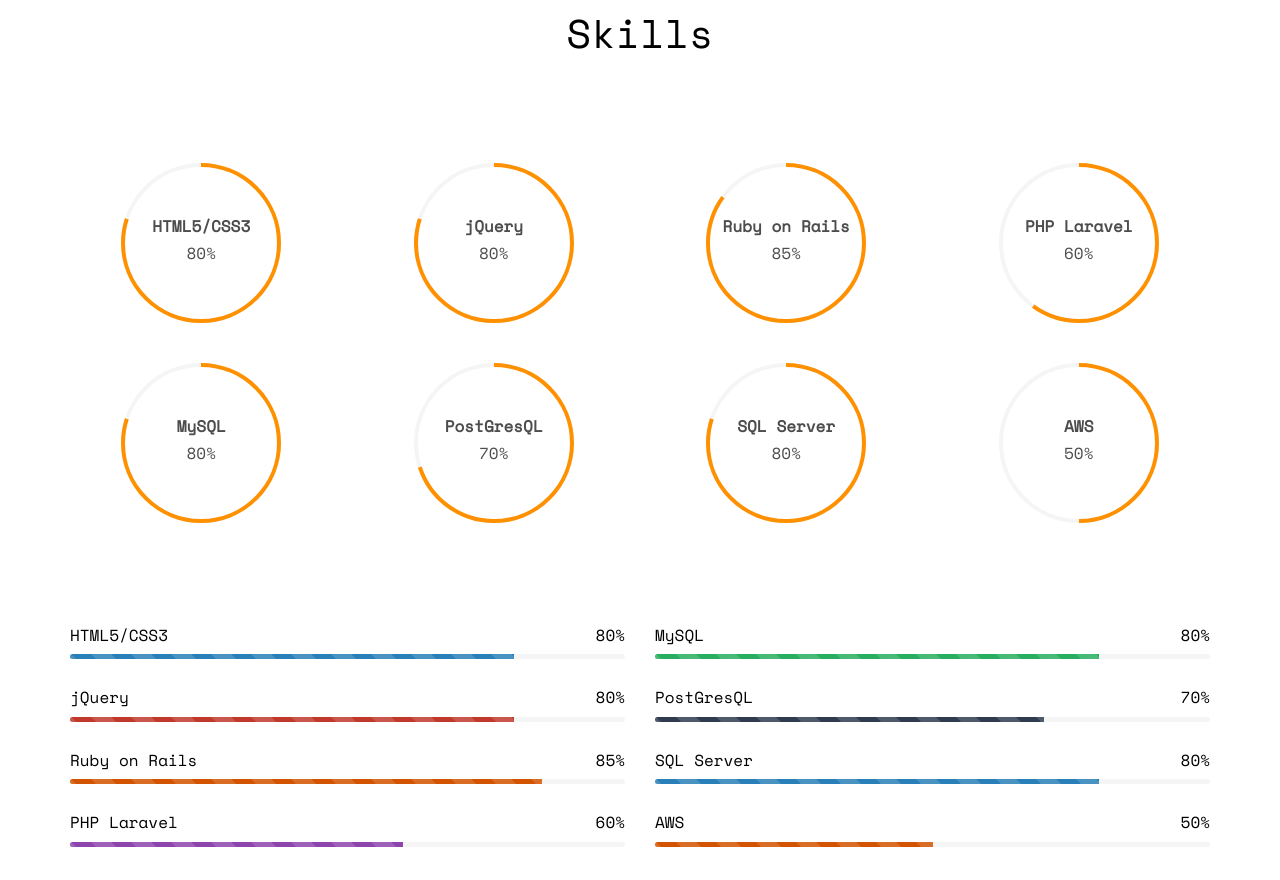
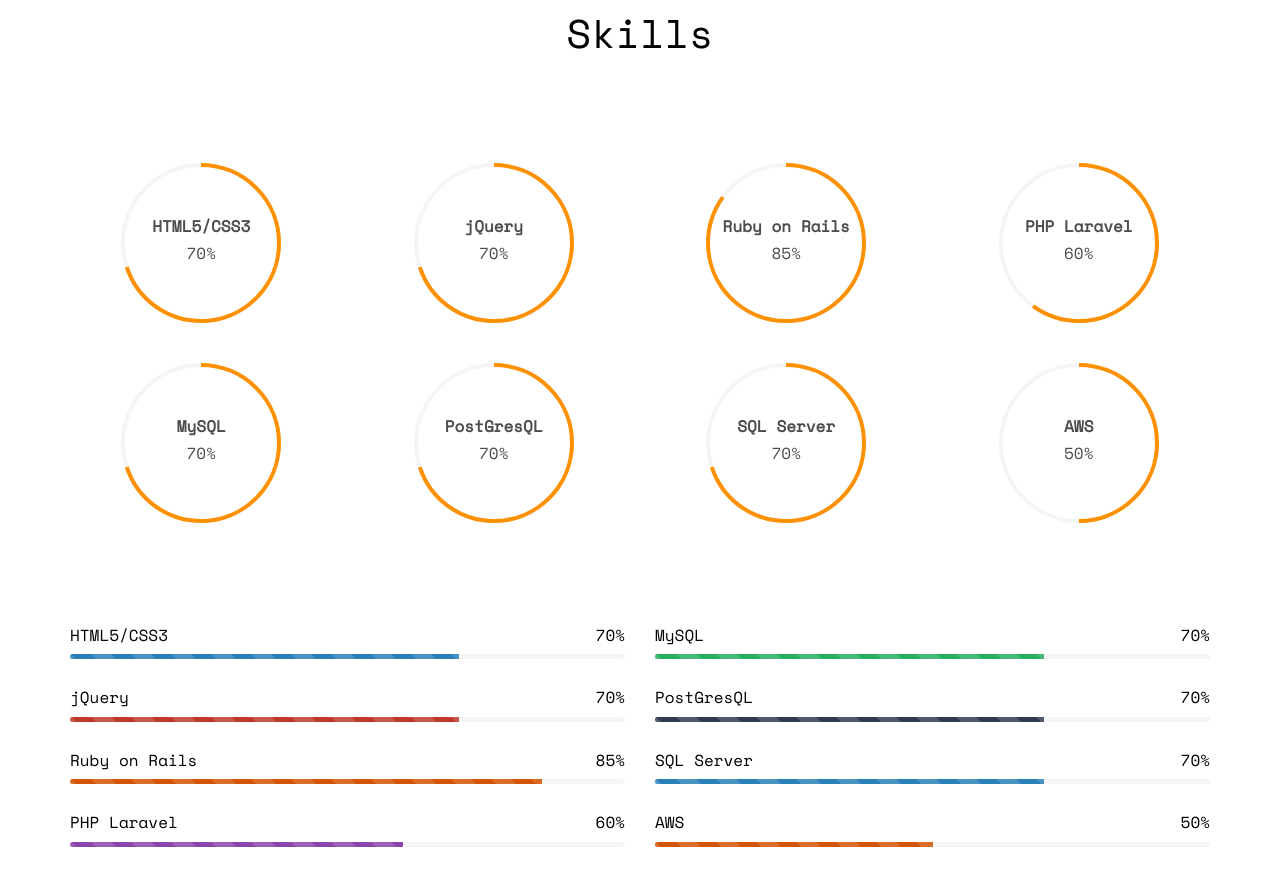
Before and after one commit to travv07/travv07.github.io, a plain HTML site: page index.html in a window 1280 px wide. Shown: the part 3893-4773 px from the top of the page. Drawn offline with nearby package versions, Linux system fonts and the light colour scheme; some packages are replaced by stand-ins of ours; no server answers; files whose address does not match are found by name.

Commit message:
change profile

```diff
--- a/index.html
+++ b/index.html
@@ -4,20 +4,8 @@
 	<meta charset="utf-8">
 	<meta http-equiv="X-UA-Compatible" content="IE=edge">
 	<title> TraVV </title>
+  <link href="images/avatar4.jpg" rel="icon">
 	<meta name="viewport" content="width=device-width, initial-scale=1">
-	<meta name="description" content="Free HTML5 Website Template by freehtml5.co" />
-	<meta name="keywords" content="free website templates, free html5, free template, free bootstrap, free website template, html5, css3, mobile first, responsive" />
-	<meta name="author" content="freehtml5.co" />
-	<meta property="og:title" content=""/>
-	<meta property="og:image" content=""/>
-	<meta property="og:url" content=""/>
-	<meta property="og:site_name" content=""/>
-	<meta property="og:description" content=""/>
-	<meta name="twitter:title" content="" />
-	<meta name="twitter:image" content="" />
-	<meta name="twitter:url" content="" />
-	<meta name="twitter:card" content="" />
-
 	<link href="https://fonts.googleapis.com/css?family=Space+Mono" rel="stylesheet">
 	<link href="https://fonts.googleapis.com/css?family=Kaushan+Script" rel="stylesheet">
 
@@ -235,10 +223,10 @@
 			</div>
 			<div class="row row-pb-md">
 				<div class="col-md-3 col-sm-6 col-xs-12 text-center">
-					<div class="chart" data-percent="80"><span><strong>HTML5/CSS3</strong>80%</span></div>
+					<div class="chart" data-percent="70"><span><strong>HTML5/CSS3</strong>70%</span></div>
 				</div>
 				<div class="col-md-3 col-sm-6 col-xs-12 text-center">
-					<div class="chart" data-percent="80"><span><strong>jQuery</strong>80%</span></div>
+					<div class="chart" data-percent="70"><span><strong>jQuery</strong>70%</span></div>
 				</div>
 				<div class="col-md-3 col-sm-6 col-xs-12 text-center">
 					<div class="chart" data-percent="85"><span><strong>Ruby on Rails</strong>85%</span></div>
@@ -247,13 +235,13 @@
 					<div class="chart" data-percent="60"><span><strong>PHP Laravel</strong>60%</span></div>
 				</div>
         <div class="col-md-3 col-sm-6 col-xs-12 text-center">
-					<div class="chart" data-percent="80"><span><strong>MySQL</strong>80%</span></div>
+					<div class="chart" data-percent="70"><span><strong>MySQL</strong>70%</span></div>
 				</div>
 				<div class="col-md-3 col-sm-6 col-xs-12 text-center">
 					<div class="chart" data-percent="70"><span><strong>PostGresQL</strong>70%</span></div>
 				</div>
 				<div class="col-md-3 col-sm-6 col-xs-12 text-center">
-					<div class="chart" data-percent="80"><span><strong>SQL Server</strong>80%</span></div>
+					<div class="chart" data-percent="70"><span><strong>SQL Server</strong>70%</span></div>
 				</div>
         <div class="col-md-3 col-sm-6 col-xs-12 text-center">
 					<div class="chart" data-percent="50"><span><strong>AWS</strong>50%</span></div>
@@ -262,18 +250,18 @@
 			<div class="row">
 				<div class="col-md-6">
 					<div class="progress-wrap">
-						<h3><span class="name-left">HTML5/CSS3</span><span class="value-right">80%</span></h3>
+						<h3><span class="name-left">HTML5/CSS3</span><span class="value-right">70%</span></h3>
 						<div class="progress">
 						  <div class="progress-bar progress-bar-1 progress-bar-striped active" role="progressbar"
-						  aria-valuenow="90" aria-valuemin="0" aria-valuemax="100" style="width:80%">
+						  aria-valuenow="90" aria-valuemin="0" aria-valuemax="100" style="width:70%">
 						  </div>
 						</div>
 					</div>
 					<div class="progress-wrap">
-						<h3><span class="name-left">jQuery</span><span class="value-right">80%</span></h3>
+						<h3><span class="name-left">jQuery</span><span class="value-right">70%</span></h3>
 						<div class="progress">
 						  <div class="progress-bar progress-bar-2 progress-bar-striped active" role="progressbar"
-						  aria-valuenow="90" aria-valuemin="0" aria-valuemax="100" style="width:80%">
+						  aria-valuenow="90" aria-valuemin="0" aria-valuemax="100" style="width:70%">
 						  </div>
 						</div>
 					</div>
@@ -296,10 +284,10 @@
 				</div>
 				<div class="col-md-6">
 					<div class="progress-wrap">
-						<h3><span class="name-left">MySQL</span><span class="value-right">80%</span></h3>
+						<h3><span class="name-left">MySQL</span><span class="value-right">70%</span></h3>
 						<div class="progress">
 						  <div class="progress-bar progress-bar-5 progress-bar-striped active" role="progressbar"
-						  aria-valuenow="100" aria-valuemin="0" aria-valuemax="100" style="width:80%">
+						  aria-valuenow="100" aria-valuemin="0" aria-valuemax="100" style="width:70%">
 						  </div>
 						</div>
 					</div>
@@ -312,10 +300,10 @@
 						</div>
 					</div>
 					<div class="progress-wrap">
-						<h3><span class="name-left">SQL Server</span><span class="value-right">80%</span></h3>
+						<h3><span class="name-left">SQL Server</span><span class="value-right">70%</span></h3>
 						<div class="progress">
 						  <div class="progress-bar progress-bar-1 progress-bar-striped active" role="progressbar"
-						  aria-valuenow="85" aria-valuemin="0" aria-valuemax="100" style="width:80%">
+						  aria-valuenow="85" aria-valuemin="0" aria-valuemax="100" style="width:70%">
 						  </div>
 						</div>
 					</div>
@@ -407,7 +395,7 @@
 				<div class="col-md-8 col-md-offset-2 text-center fh5co-heading">
 					<h2>Hire Me!</h2>
 					<p> Please contact me if you need</p>
-					<p><a href="https://www.facebook.com/vvtra.it" class="btn btn-default btn-lg">Contact Us</a></p>
+					<p><a href="https://www.facebook.com/vvtra.it" class="btn btn-default btn-lg">Contact Me</a></p>
 				</div>
 			</div>
 		</div>
```
